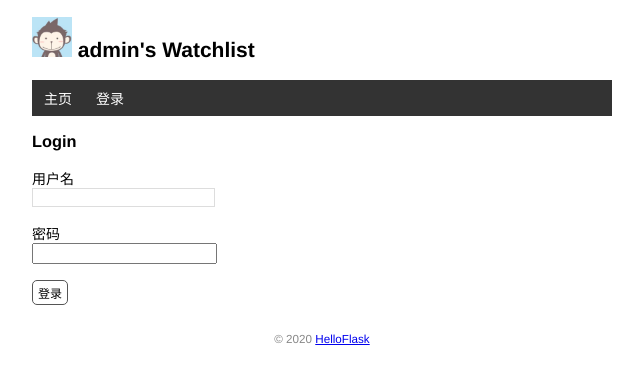
After one commit to Suyongzhi1997/watchlist, a Flask app: page /login in a window 1280 px wide. The commit adds this page. Shown: the top 384 px of the page, without its empty margins (318-961 px from the left). Run offline with Flask 2, Linux system fonts and the light colour scheme; data comes from the database, SQL or seed files in the repository; both versions use the stored data as it was after the commit.

Commit message:
User authentication with Flask-Login

```diff
--- a/app.py
+++ b/app.py
@@ -3,6 +3,9 @@ import click
 from flask import Flask, render_template  # 从flask包导入Flask类
 from flask import url_for, request, redirect, flash
 from flask_sqlalchemy import SQLAlchemy
+#  generate_password_hash 生成密码散列值，check_password_hash 检查散列值和密码是否对应
+from werkzeug.security import generate_password_hash, check_password_hash
+from flask_login import LoginManager, login_user, login_required, logout_user, current_user, UserMixin
 
 WIN = sys.platform.startswith('win')
 if WIN:  # 如果是 Windows 系统，使用三个斜线
@@ -13,13 +16,51 @@ else:
 
 app = Flask(__name__)  # 实例化类，创建一个程序对象app
 app.secret_key = 'flask'
+#  设置数据库URI
 app.config['SQLALCHEMY_DATABASE_URI'] = prefix + os.path.join(app.root_path, 'data.db')
 app.config['SQLALCHEMY_TRACK_MODIFICATIONS'] = False  # 关闭对模型 修改的监控
 db = SQLAlchemy(app)  # 初始化扩展，传入程序实例app
+login_manager = LoginManager(app)
+login_manager.login_view = 'login'
+
+
+@login_manager.user_loader
+def load_user(user_id):
+    """
+    创建用户加载回调函数，接收用户ID作为参数
+    """
+    user = User.query.get(int(user_id))  # 用ID作为User模型的主键查询对应的用户
+    return user  # 返回用户对象
+
+
+@app.cli.command()
+@click.option('--username', prompt=True, help='The username used to login')
+@click.option('--password', prompt=True, hide_input=True, confirmation_prompt=True, help='The password used to login')
+def admin(username, password):
+    """
+    创建管理员
+    """
+    db.create_all()
+
+    user = User.query.first()
+    if user is not None:
+        click.echo('更新用户...')
+        user.username = username
+        user.set_password(password)  # 设置密码
+    else:
+        click.echo('创建用户...')
+        user = User(username=username, name='Admin')
+        user.set_password(password)
+        db.session.add(user)
+    db.session.commit()  # 提交数据库会话
+    click.echo('Done.')
 
 
 @app.cli.command()
 def forge():
+    """
+    命令函数，把虚拟数据添加到数据库中
+    """
     db.create_all()
     name = 'Super'
     movies = [{'title': 'My Neighbor Totoro', 'year': '1988'}, {'title': 'Dead Poets Society', 'year': '1989'},
@@ -39,6 +80,9 @@ def forge():
 @app.cli.command()  # 注册为命令
 @click.option('--drop', is_flag=True, help='Create after drop.')  # 设置选项
 def initdb(drop):
+    """
+    自定义命令自动创建数据库表
+    """
     """Initialize the database."""
     if drop:  # 判断是否输入了选项
         db.drop_all()
@@ -46,9 +90,24 @@ def initdb(drop):
     click.echo('Initialized database.')  # 输出提示信息
 
 
-class User(db.Model):
+#  创建数据库模型
+class User(db.Model, UserMixin):  # 模型类要声明继承db.Model
     id = db.Column(db.Integer, primary_key=True)  # 主键
     name = db.Column(db.String(20))  # 名字
+    username = db.Column(db.String(20))  # 用户名
+    password_hash = db.Column(db.String(128))  # 密码散列值
+
+    def set_password(self, password):
+        """
+        设置密码
+        """
+        self.password_hash = generate_password_hash(password)
+
+    def validate_password(self, password):
+        """
+        验证密码
+        """
+        return check_password_hash(self.password_hash, password)
 
 
 class Movie(db.Model):
@@ -57,24 +116,78 @@ class Movie(db.Model):
     year = db.Column(db.String(4))  # 年份
 
 
+@app.route('/login', methods=['GET', 'POST'])
+def login():
+    if request.method == 'POST':
+        username = request.form['username']
+        password = request.form['password']
+
+        if not username or not password:
+            flash('输入错误!')
+            return redirect(url_for('login'))
+
+        user = User.query.first()
+        # 验证用户名和密码是否一致
+        if username == user.username and user.validate_password(password):
+            login_user(user)  # 登入用户
+            flash('登录成功!')
+            return redirect(url_for('index'))
+        flash('用户名或者密码错误!')
+        return redirect(url_for('login'))
+    return render_template('login.html')
+
+
+@app.route('/logout')
+@login_required  # 用于视图保护
+def logout():
+    logout_user()  # 用户退出
+    flash('欢迎再次光临!')
+    return redirect(url_for('index'))
+
+
+@app.route('/settings', methods=['GET', 'POST'])
+@login_required
+def settings():
+    if request.method == 'POST':
+        name = request.form['name']
+
+        if not name or len(name) > 20:
+            flash('输入错误!')
+            return redirect(url_for('settings'))
+
+        current_user.name = name
+        db.session.commit()
+        flash('更新成功!')
+        return redirect(url_for('index'))
+    return render_template('settings.html')
+
+
 @app.context_processor
 def inject_user():
+    """
+    模板上下文处理函数
+    """
     user = User.query.first()
     return dict(user=user)
 
 
 @app.route('/', methods=['GET', 'POST'])
 def index():
+    """
+    主页视图函数
+    """
     if request.method == 'POST':  # 判断是否POST请求
+        if not current_user.is_authenticated:  # 如果当前用户未认证
+            return redirect(url_for('index'))  # 重定向回主页
         # 获取表单数据
-        title = request.form.get('title')
+        title = request.form.get('title')  # 传入表单对应输入字段的值
         year = request.form.get('year')
         if not title or not year or len(year) < 4 or len(title) > 60:
-            flash('输入错误!')
+            flash('输入错误!')  # 显示错误提示
             return redirect(url_for('index'))  # 重定向回主页面
         movie = Movie(title=title, year=year)  # 创建记录
-        db.session.add(movie)
-        db.session.commit()
+        db.session.add(movie)  # 添加到数据库会话
+        db.session.commit()  # 提交数据库会话
         flash('数据添加成功!')
         return redirect(url_for('index'))  # 数据添加成功重定向回主页面
 
@@ -85,24 +198,32 @@ def index():
 
 
 @app.route('/movie/edit/<int:movie_id>', methods=['GET', 'POST'])
+@login_required
 def edit(movie_id):
-    movie = Movie.query.get_or_404(movie_id)
+    """
+    编辑页视图函数
+    """
+    movie = Movie.query.get_or_404(movie_id)  # 返回主键对应记录，若没有，则返回404错误响应
     if request.method == 'POST':
         title = request.form['title']
         year = request.form['year']
         if not title or not year or len(year) < 4 or len(title) > 60:
             flash('输入错误!')
-            return redirect(url_for('edit', movie_id=movie_id))  # 重定向回主页面
-        movie.title = title
-        movie.year = year
-        db.session.commit()
+            return redirect(url_for('edit', movie_id=movie_id))  # 重定向回编辑页面
+        movie.title = title  # 更新标题
+        movie.year = year  # 更新年份
+        db.session.commit()  # 提交数据库会话
         flash('修改数据成功!')
         return redirect(url_for('index'))
-    return render_template('edit.html', movie=movie)
+    return render_template('edit.html', movie=movie)  # 传入被编辑的电影记录
 
 
 @app.route('/movie/delete/<int:movie_id>', methods=['POST'])
+@login_required
 def delete(movie_id):
+    """
+    删除功能函数
+    """
     movie = Movie.query.get_or_404(movie_id)
     db.session.delete(movie)
     db.session.commit()
@@ -112,12 +233,18 @@ def delete(movie_id):
 
 @app.errorhandler(404)
 def page_not_found(e):  # 接收异常对象作为参数
+    """
+    404错误页面处理
+    """
     user = User.query.first()
     return render_template('404.html'), 404
 
 
 @app.errorhandler(500)
 def page_500_error(e):
+    """
+    500服务器错误处理
+    """
     return render_template('500.html'), 500
     # return "500 error"
 
@@ -138,7 +265,3 @@ def test_url_for():
     # 下面这个调用传入了多余的关键字参数，它们会被作为查询字符串附加到 URL 后面。
     print(url_for('test_url_for', num=2))  # 输出：/test?num=2
     return 'Test page'
-
-
-if __name__ == '__main__':
-    app.run(debug=False)
--- a/templates/base.html
+++ b/templates/base.html
@@ -19,6 +19,12 @@
         <li>
             <a href="{{ url_for('index') }}">主页</a>
         </li>
+        {% if current_user.is_authenticated %}
+            <li><a href="{{ url_for('settings') }}">设置</a></li>
+            <li><a href="{{ url_for('logout') }}">退出</a></li>
+        {% else %}
+            <li><a href="{{ url_for('login') }}">登录</a></li>
+        {% endif %}
     </ul>
 </nav>
 {% for message in get_flashed_messages() %}
@@ -27,7 +33,7 @@
 {% block content %}
 {% endblock %}
 <footer>
-    <small>&copy; 2020 <a href="http://helloflask.com/tutori al">HelloFlask</a></small>
+    <small>&copy; 2020 <a href="#">HelloFlask</a></small>
 </footer>
 </body>
 </html>
--- /dev/null
+++ b/templates/login.html
@@ -0,0 +1,11 @@
+{% extends 'base.html' %}
+{% block content %}
+    <h3>Login</h3>
+    <form method="post">
+        用户名 <br>
+        <input type="text" name="username" required> <br><br>
+        密码 <br>
+        <input type="password" name="password" required> <br><br>
+        <input type="submit" name="submit" value="登录" class="btn">
+    </form>
+{% endblock %}
```
Also changed, not shown: templates/index.html (+12 -7 lines), templates/settings.html (added, +8 -0 lines), data.db, 1 other file.
